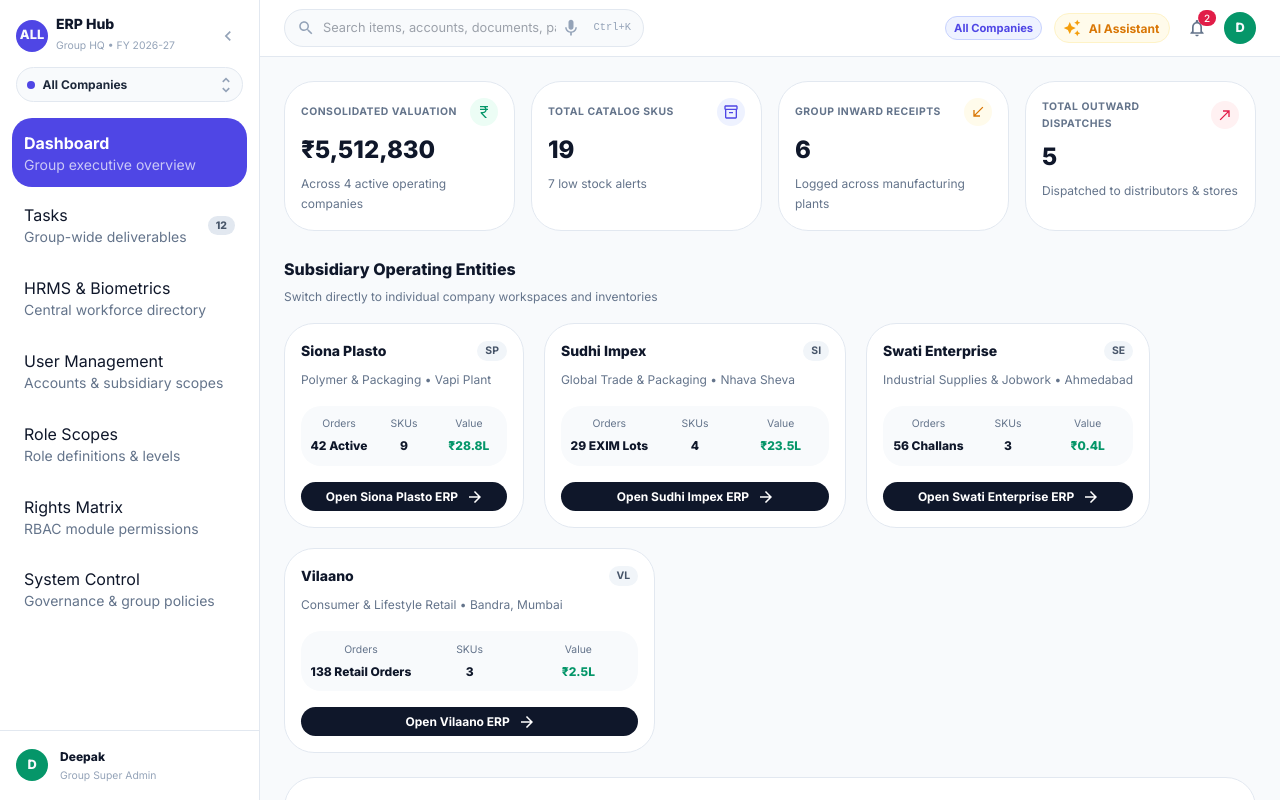
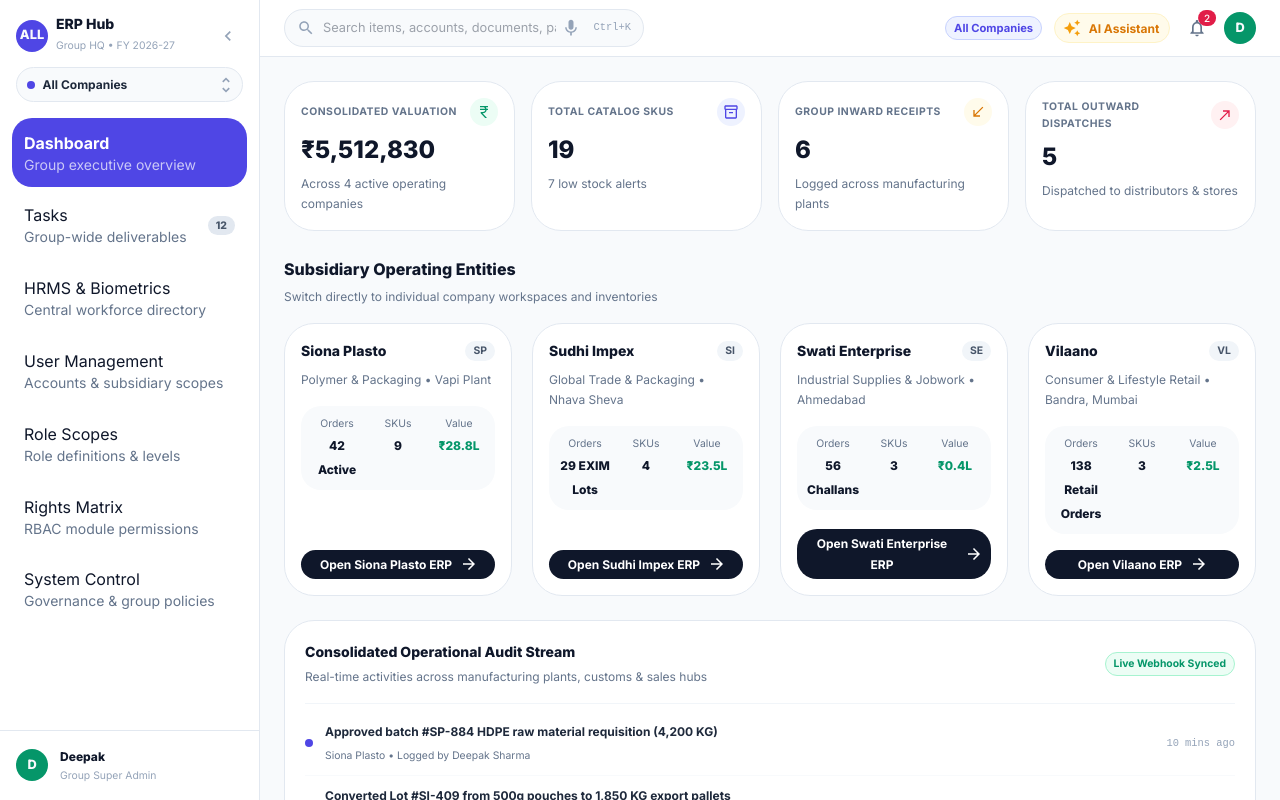
Before and after one commit to DJangid1401/ERP, a React (Vite) app: page / in a window 1280 px wide. Shown: the top 800 px of the page. Built offline with nearby package versions, Linux system fonts and the light colour scheme.

Commit message:
style: fix 4 subsidiary company cards alignment to stretch full container width

```diff
--- a/src/pages/erp-hub-qala/DashboardView.jsx
+++ b/src/pages/erp-hub-qala/DashboardView.jsx
@@ -113,7 +113,17 @@ export default function DashboardView({
             Switch directly to individual company workspaces and inventories
           </Typography>
 
-          <Grid container spacing={2.5}>
+          <Box
+            sx={{
+              display: 'grid',
+              gridTemplateColumns: {
+                xs: '1fr',
+                sm: 'repeat(2, 1fr)',
+                md: 'repeat(4, 1fr)',
+              },
+              gap: 2.5,
+            }}
+          >
             {companies
               .filter((c) => c.id !== 'All')
               .map((comp) => {
@@ -124,8 +134,8 @@ export default function DashboardView({
                   .reduce((sum, it) => sum + it.stock * (it.price || it.unitPrice || 0), 0);
 
                 return (
-                  <Grid item xs={12} sm={6} md={3} key={comp.id}>
                   <Card
+                    key={comp.id}
                     elevation={0}
                     sx={{
                       p: 2,
@@ -221,10 +231,9 @@ export default function DashboardView({
                       Open {comp.name} ERP
                     </Button>
                   </Card>
-                  </Grid>
                 );
               })}
-          </Grid>
+          </Box>
         </Box>
 
         {/* Consolidated Activity Stream */}
```
Lines whose indentation alone changed are shown as unchanged.
